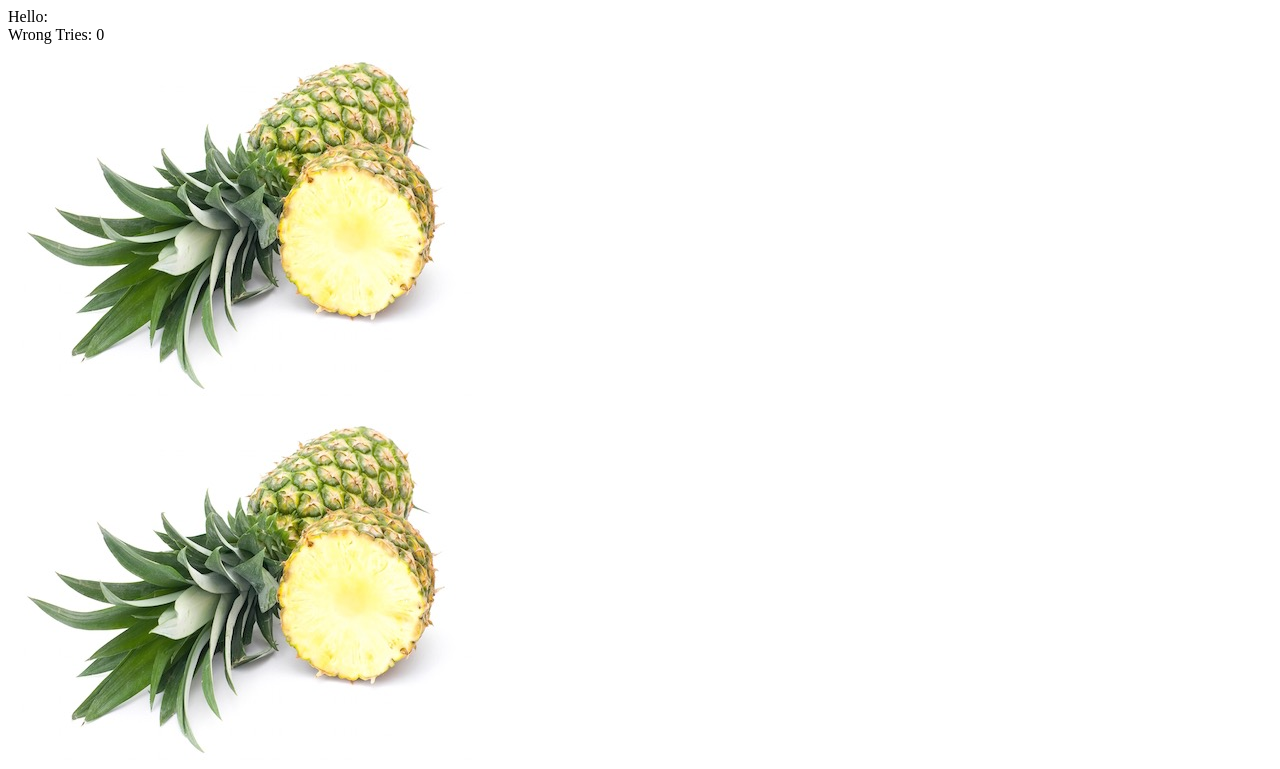
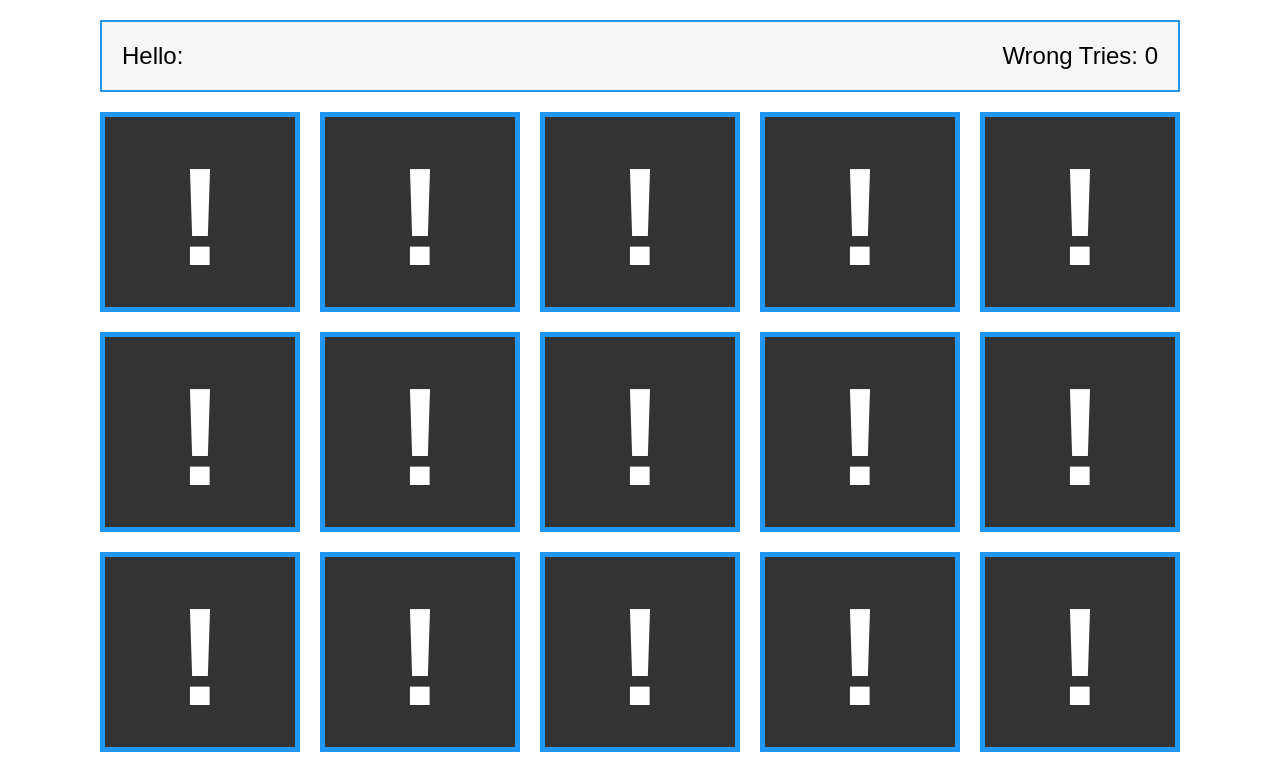
Before and after one commit to itsmar1/MemoryGame, a plain HTML site: page index.html in a window 1280 px wide. Shown: the top 769 px of the page. Drawn offline with Linux system fonts and the light colour scheme.

Commit message:
Create Splash Screen

```diff
--- a/css/style.css
+++ b/css/style.css
@@ -0,0 +1,98 @@
+* {
+    box-sizing: border-box;
+  }
+  body {
+    font-family: Arial, Tahoma, sans-serif;
+  }
+  .control-buttons {
+    position: fixed;
+    left: 0;
+    top: 0;
+    width: 100%;
+    height: 100%;
+    z-index: 2;
+    background-color: rgba(3, 169, 244, 0.9);
+  }
+  .control-buttons span {
+    position: absolute;
+    left: 50%;
+    top: 50%;
+    transform: translate(-50%, -50%);
+    background-color: #F44336;
+    color: #FFF;
+    padding: 15px 25px;
+    font-size: 30px;
+    text-align: center;
+    border-radius: 6px;
+    cursor: pointer;
+  }
+  .info-container {
+    width: 1080px;
+    margin: 20px auto 0;
+    background-color: #F6F6F6;
+    padding: 20px;
+    font-size: 24px;
+    overflow: hidden;
+    border: 2px solid #2196f3;
+  }
+  .info-container .name {
+    float: left;
+    width: 50%;
+  }
+  .info-container .tries {
+    float: right;
+    width: 50%;
+    text-align: right;
+  }
+  .memory-game-blocks {
+    display: flex;
+    width: 1100px;
+    flex-wrap: wrap;
+    margin: 20px auto;
+  }
+  .memory-game-blocks.no-clicking {
+    pointer-events: none;
+  }
+  .memory-game-blocks .game-block {
+    height: 200px;
+    transition: transform .5s;
+    transform-style: preserve-3d;
+    cursor: pointer;
+    position: relative;
+    flex: 1 0 200px;
+    margin: 0 10px 20px;
+  }
+  .memory-game-blocks .game-block .front {
+    background-color: #333;
+    line-height: 200px;
+  }
+  .memory-game-blocks .game-block .front:before {
+    content: '!';
+    color: #FFF;
+    font-size: 140px;
+    font-weight: bold;
+  }
+  .memory-game-blocks .game-block .back {
+    background-color: #607D8B;
+    transform: rotateY(180deg);
+  }
+  .memory-game-blocks .game-block .back img {
+    width: 140px;
+    height: 140px;
+    margin-top: 30px;
+  }
+  .memory-game-blocks .game-block .face {
+    position: absolute;
+    width: 100%;
+    height: 100%;
+    text-align: center;
+    backface-visibility: hidden;
+    border: 5px solid #2196F3;
+  }
+  .memory-game-blocks .game-block.is-flipped,
+  .memory-game-blocks .game-block.has-match {
+    -webkit-transform: rotateY(180deg);
+    -moz-transform: rotateY(180deg);
+    transform: rotateY(180deg);
+    pointer-events: none;
+  }
--- a/index.html
+++ b/index.html
@@ -3,6 +3,7 @@
 <head>
     <meta charset="UTF-8">
     <meta name="viewport" content="width=device-width, initial-scale=1.0">
+    <link rel="stylesheet" href="css/style.css">
     <title>Memory Game</title>
 </head>
 <body>
@@ -139,5 +140,7 @@
         </div>
     </div>
 
+
+    <script src="js/main.js"></script>
 </body>
 </html>
```
